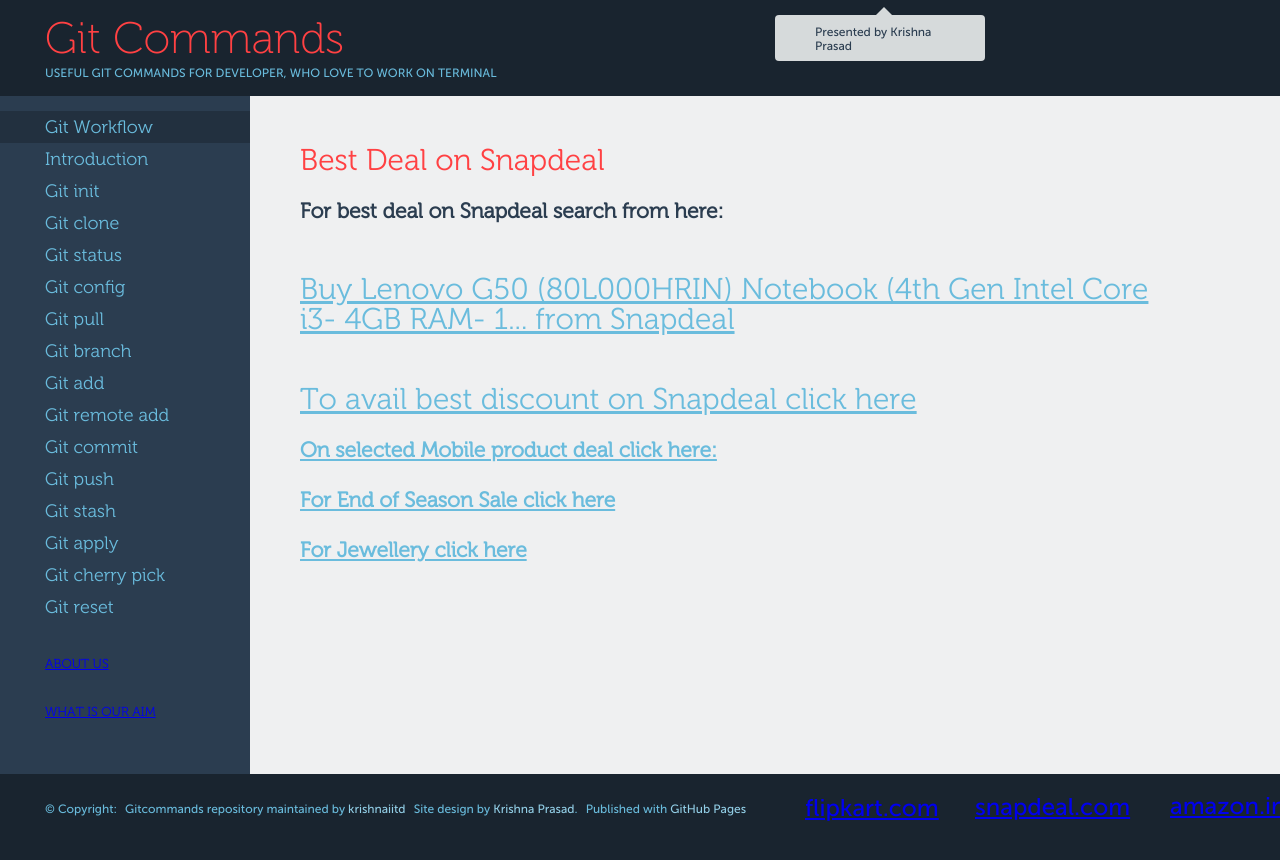
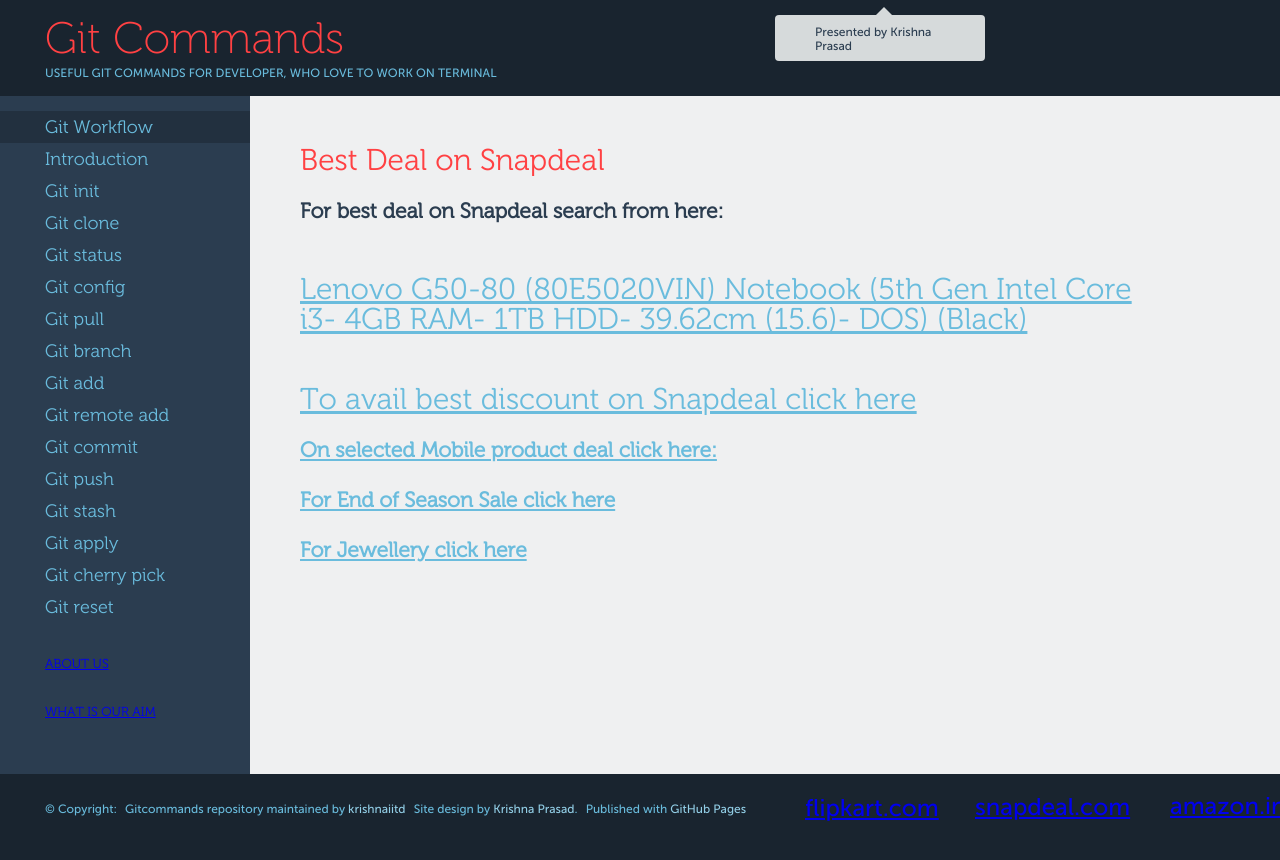
Before and after one commit to krishnaiitd/gitcommands, a Jekyll site: the page built from best-deal-on-snapdeal/index.html, in a window 1280 px wide. Shown: the top 860 px of the page. Built offline with Jekyll 4.4.1, drawn with Linux system fonts in a browser that asks for light colours; comment, search, counter and statistics services are not loaded.

Commit message:
added snapdeal offers

```diff
--- a/best-deal-on-snapdeal/index.html
+++ b/best-deal-on-snapdeal/index.html
@@ -14,7 +14,7 @@
   </div>
 
   <h2>
-<a href='http://www.snapdeal.com/product/lenovo-g50-80l000hrin-notebook-4th/643139517973?utm_source=aff_prog&utm_campaign=afts&offer_id=17&aff_id=29846' target=_blank>Buy Lenovo G50 (80L000HRIN) Notebook (4th Gen Intel Core i3- 4GB RAM- 1... from Snapdeal</a>
+<a href="http://www.snapdeal.com/product/lenovo-g5080-80e5020vin-notebook-core/621085915998?utm_source=aff_prog&utm_campaign=afts&offer_id=17&aff_id=29846" target="_blank" rel="nofollow">Lenovo G50-80 (80E5020VIN) Notebook (5th Gen Intel Core i3- 4GB RAM- 1TB HDD- 39.62cm (15.6)- DOS) (Black)</a>
   </h2>
 
   <h2>
```
